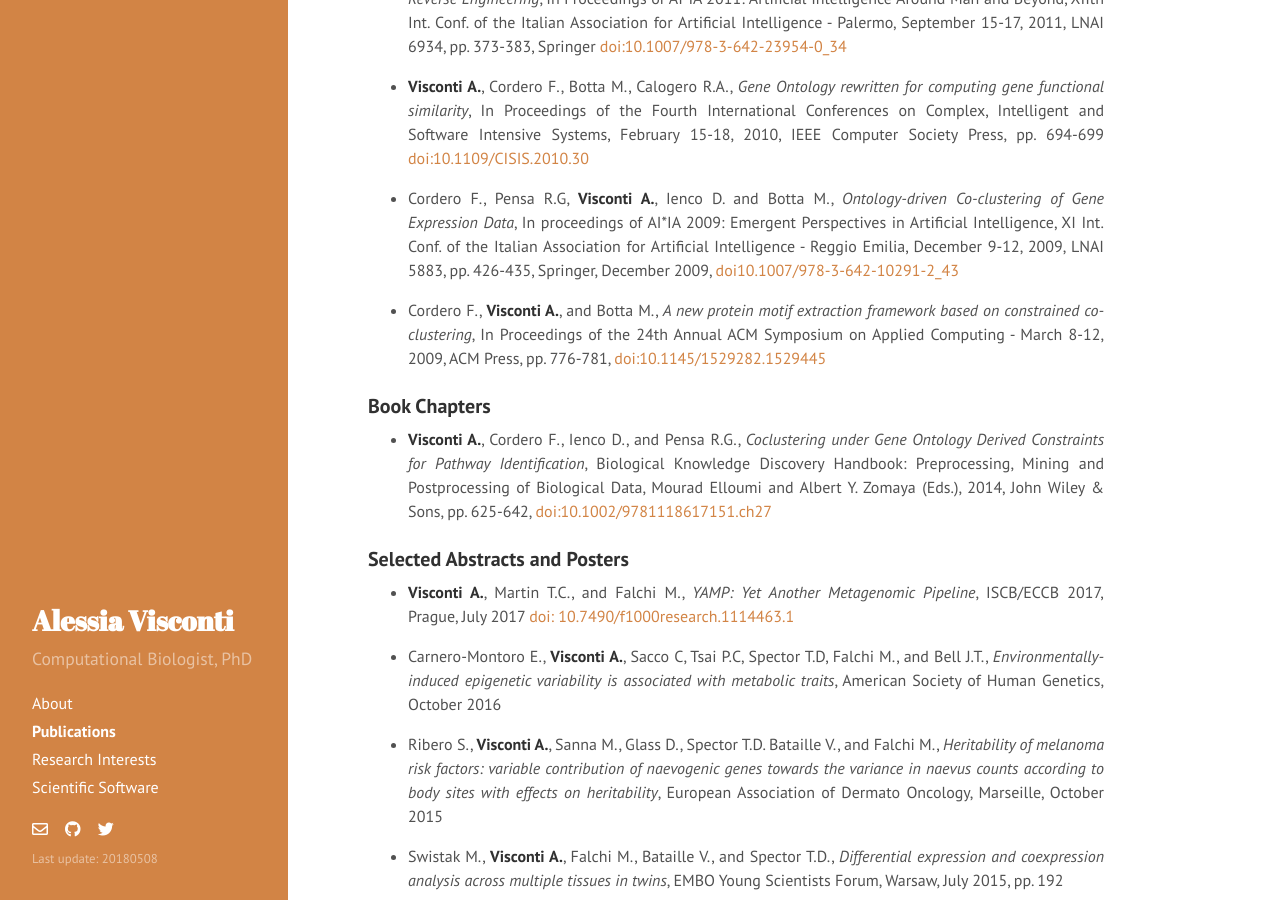
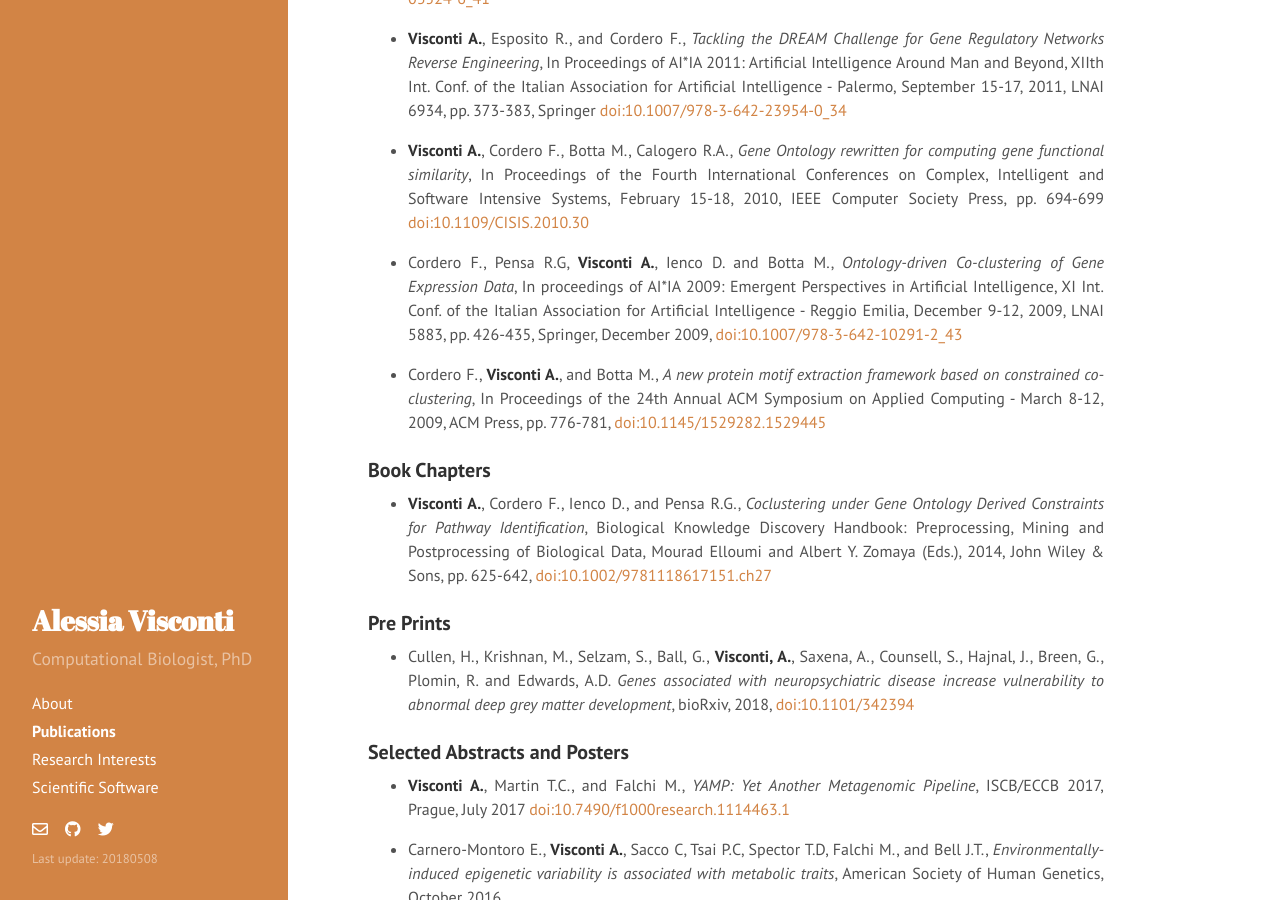
Before and after one commit to alesssia/alesssia.github.io, a Jekyll site: the page built from publications.md, in a window 1280 px wide and 900 px high, scrolled down 1964 px. Built offline with Jekyll 4.4.1, drawn with Linux system fonts in a browser that asks for light colours; nearby versions of some CDN libraries; a style sheet for code colours, icons or effects is not loaded; some of the changed text lies outside the part shown.

Commit message:
Updated publications and software

```diff
--- a/publications.md
+++ b/publications.md
@@ -7,6 +7,7 @@ title: Publications
   [[Journals]](#journals)
 | [[In proceedings]](#in-proceedings)
 | [[Book Chapters]](#book-chapters)
+| [[Pre Prints]](#pre-prints)
 | [[Selected Abstracts and Posters]](#selected-abstracts-and-posters)
 | [[Thesis]](#thesis)
 
@@ -15,11 +16,13 @@ title: Publications
 
 ###  Journals
 
-- **Visconti, A.**, Duffy, D., Liu, F., Zhu, G., ..., Han, J., Bataille, V., and Falchi, M., *Genome-wide association study in 176,678 Europeans reveals genetic loci for tanning response to sun exposure*, Nature Communications, 2018, [http://dx.doi.org/10.1038/s41467-018-04086-y](http://dx.doi.org/10.1038/s41467-018-04086-y)
+- **Visconti, A.**, Martin T.C., and Falchi M., *YAMP: a containerised workflow enabling reproducibility in metagenomics research*, GigaScience, 2018, [doi:10.1093/gigascience/giy072](https://doi.org/10.1093/gigascience/giy072)
+
+- **Visconti, A.**, Duffy, D., Liu, F., Zhu, G., ..., Han, J., Bataille, V., and Falchi, M., *Genome-wide association study in 176,678 Europeans reveals genetic loci for tanning response to sun exposure*, Nature Communications, 2018, [doi:10.1038/s41467-018-04086-y](http://dx.doi.org/10.1038/s41467-018-04086-y)
 
 - Hysi, P.G.<sup>†</sup>, Valdes, A.M.<sup>†</sup>, Liu, F.<sup>†</sup>, Furlotte, N.A., Evans, D.M., Bataille, V., **Visconti, A.**,  ..., Kayser, M., and Spector, T.D., *Genome-wide association meta-analysis of individuals of European ancestry identifies new loci explaining a substantial fraction of hair color variation and heritability*, Nature Genetics, 2018, [doi:10.1038/s41588-018-0100-5](https://www.nature.com/articles/s41588-018-0100-5)
 
-- Zaghlool, S.B., Mook-Kanamori, D.O., Kader,S., Stephan, N., Halama, A., Engelke, R., Sarwath, H., Al-Dous, E. K., Mohamoud, Y. A., Roemisch-Margl, W., Adamski, J., Kastenmüller, G., Friedrich, N., **Visconti, A.**, ...,  Malek, J.A., and Suhre K, *Deep molecular phenotypes link complex disorders and physiological insult to CpG methylation*, Human Molecular Genetics, 2018, [https://doi.org/10.1093/hmg/ddy006](https://doi.org/10.1093/hmg/ddy006)
+- Zaghlool, S.B., Mook-Kanamori, D.O., Kader,S., Stephan, N., Halama, A., Engelke, R., Sarwath, H., Al-Dous, E. K., Mohamoud, Y. A., Roemisch-Margl, W., Adamski, J., Kastenmüller, G., Friedrich, N., **Visconti, A.**, ...,  Malek, J.A., and Suhre K, *Deep molecular phenotypes link complex disorders and physiological insult to CpG methylation*, Human Molecular Genetics, 2018, [doi:10.1093/hmg/ddy006](https://doi.org/10.1093/hmg/ddy006)
 
 - **Visconti A.**, Al-Shafai M.,  Al Muftah W.A.,  Zaghlool S.B., Mangino M., Suhre K., and Falchi M., *PopPAnTe: population and pedigree association testing for quantitative data*, BMC Genomics, 2017, [doi:10.1186/s12864-017-3527-7](https://bmcgenomics.biomedcentral.com/articles/10.1186/s12864-017-3527-7)
 
@@ -56,7 +59,7 @@ title: Publications
 
 - **Visconti A.**, Cordero F., Botta M., Calogero R.A., *Gene Ontology rewritten for computing gene functional similarity*, In Proceedings of the Fourth International Conferences on Complex, Intelligent and Software Intensive Systems, February 15-18, 2010, IEEE Computer Society Press, pp. 694-699 [doi:10.1109/CISIS.2010.30](https://www.computer.org/csdl/proceedings/cisis/2010/3967/00/3967a694-abs.html)
 
-- Cordero F., Pensa R.G, **Visconti A.**, Ienco D. and  Botta M., *Ontology-driven Co-clustering of Gene Expression Data*, In proceedings of AI*IA 2009: Emergent Perspectives in Artificial Intelligence, XI Int. Conf. of the Italian Association for Artificial Intelligence - Reggio Emilia, December 9-12, 2009, LNAI 5883, pp. 426-435, Springer, December 2009, [doi10.1007/978-3-642-10291-2_43](https://link.springer.com/chapter/10.1007%2F978-3-642-10291-2_43)
+- Cordero F., Pensa R.G, **Visconti A.**, Ienco D. and  Botta M., *Ontology-driven Co-clustering of Gene Expression Data*, In proceedings of AI*IA 2009: Emergent Perspectives in Artificial Intelligence, XI Int. Conf. of the Italian Association for Artificial Intelligence - Reggio Emilia, December 9-12, 2009, LNAI 5883, pp. 426-435, Springer, December 2009, [doi:10.1007/978-3-642-10291-2_43](https://link.springer.com/chapter/10.1007%2F978-3-642-10291-2_43)
 
 - Cordero F., **Visconti A.**, and Botta M., *A new protein motif extraction framework based on constrained co-clustering*, In Proceedings of the 24th Annual ACM Symposium on Applied Computing - March 8-12, 2009, ACM Press, pp. 776-781, [doi:10.1145/1529282.1529445](http://dl.acm.org/citation.cfm?doid=1529282.1529445)
 
@@ -65,11 +68,13 @@ title: Publications
 
 - **Visconti A.**, Cordero F., Ienco D., and Pensa R.G., *Coclustering under Gene Ontology Derived Constraints for Pathway Identification*, Biological Knowledge Discovery Handbook: Preprocessing, Mining and Postprocessing of Biological Data, Mourad Elloumi and Albert Y. Zomaya (Eds.), 2014, John Wiley & Sons, pp. 625-642, [doi:10.1002/9781118617151.ch27](http://onlinelibrary.wiley.com/doi/10.1002/9781118617151.ch27/summary)
 
+### Pre Prints
 
+- Cullen, H., Krishnan, M., Selzam, S., Ball, G., **Visconti, A.**, Saxena, A., Counsell, S., Hajnal, J., Breen, G., Plomin, R. and Edwards, A.D. *Genes associated with neuropsychiatric disease increase vulnerability to abnormal deep grey matter development*, bioRxiv, 2018, [doi:10.1101/342394](https://www.biorxiv.org/content/early/2018/06/12/342394)
 
 ### Selected Abstracts and Posters
 
-- **Visconti A.**, Martin T.C., and Falchi M.,  *YAMP: Yet Another Metagenomic Pipeline*, ISCB/ECCB 2017, Prague, July 2017 [doi: 10.7490/f1000research.1114463.1](https://f1000research.com/slides/6-1185)
+- **Visconti A.**, Martin T.C., and Falchi M.,  *YAMP: Yet Another Metagenomic Pipeline*, ISCB/ECCB 2017, Prague, July 2017 [doi:10.7490/f1000research.1114463.1](https://f1000research.com/slides/6-1185)
 
 - Carnero-Montoro E., **Visconti A.**, Sacco C, Tsai P.C, Spector T.D, Falchi M., and Bell J.T.,  *Environmentally-induced epigenetic variability is associated with metabolic traits*, American Society of Human Genetics, October 2016
 
```
Also changed, not shown: software.md (+3 -1 lines).
